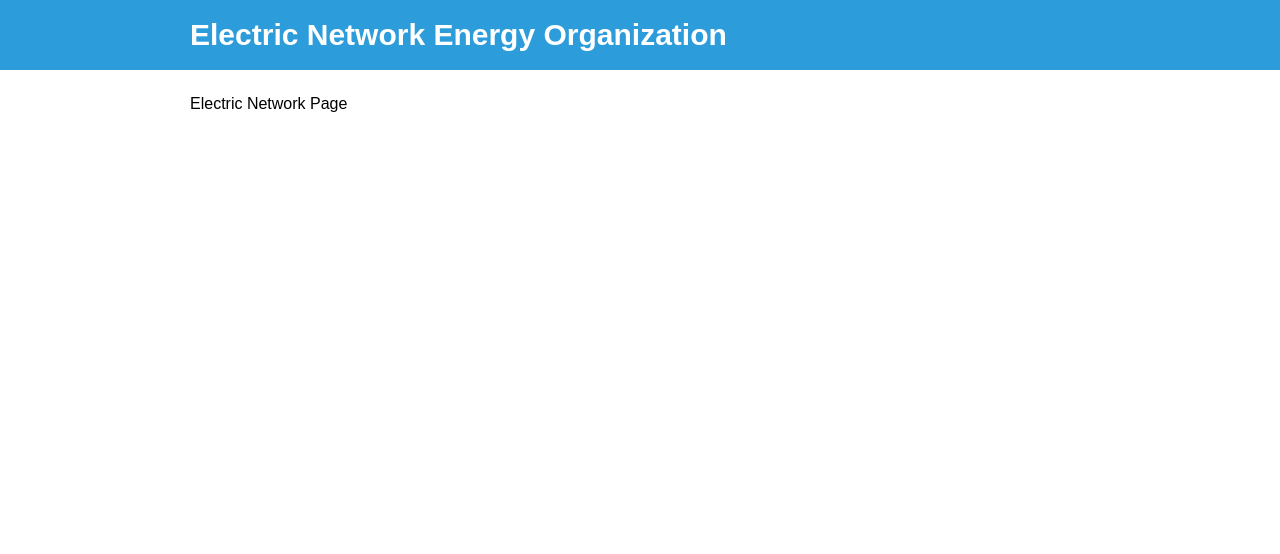
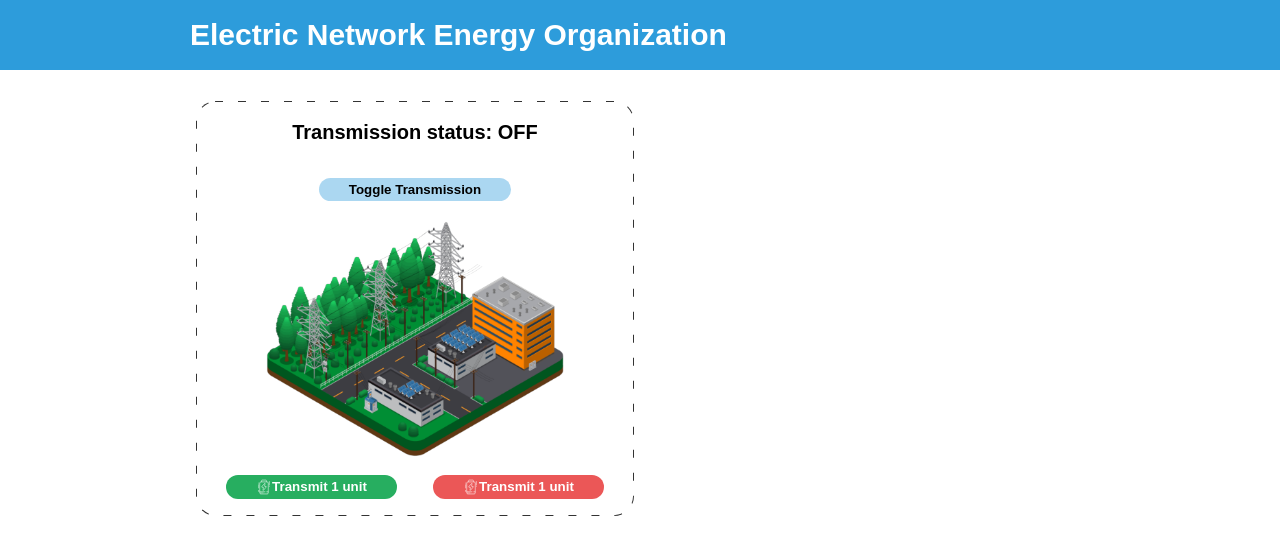
Before and after one commit to ander-db/Energy-Production-IoT-HF, a React (Create React App) app in the folder front-app/: page /electricnetwork in a window 1280 px wide. Shown: the top 554 px of the page. Built offline with nearby package versions, Linux system fonts and the light colour scheme; a web font is replaced by a local one.

Commit message:
Principals added

```diff
--- a/front-app/src/components/Principal.js
+++ b/front-app/src/components/Principal.js
@@ -3,11 +3,15 @@ import '../styles/Principal.css';
 function Principal(props) {
   return (
     <div className="principal-element">
-      <h2 id="principal-title">{props.principalTitle}: OFF</h2>
+      <h2 id="principal-title">{props.principalTitle} OFF</h2>
       <div id="principal-row-2">{props.children[0]}</div>
       <img id="principal-image" src={props.image} />
-      <div id="principal-row-4">{props.children[1]}</div>
-      {(props.row5) ? <div id="principal-row-5"></div> : ""}
+      {(props.row5) ?
+        <div className="principal-buttons">
+          {props.children[1]}
+          {props.children[2]}
+        </div> : props.children[1]}
+
     </div>
   );
 }
--- a/front-app/src/pages/ElectricNetwork.js
+++ b/front-app/src/pages/ElectricNetwork.js
@@ -1,10 +1,18 @@
 import Header from '../components/Header.js';
+import Principal from '../components/Principal.js';
+import Button from '../components/Button.js';
 
 function ElectricNetwork() {
   return (
     <>
       <Header Organization="Electric Network Energy Organization" background="--blue"/>
-      <div className="content"> Electric Network Page </div>
+      <div className="content">
+        <Principal principalTitle="Transmission status: " image="/electricNetwork.png" row5>
+          <Button message="Toggle Transmission" background="--blue-transparent" color="black"/>
+          <Button message="Transmit 1 unit" background="--green" color="white" energyIcon/>
+          <Button message="Transmit 1 unit" background="--red" color="white" energyIcon />
+        </Principal>
+      </div>
     </>
   );
 }
--- a/front-app/src/pages/NonRenewable.js
+++ b/front-app/src/pages/NonRenewable.js
@@ -1,11 +1,18 @@
 import Header from '../components/Header.js';
+import Principal from '../components/Principal.js';
+import Button from '../components/Button.js';
 
 
 function NonRenewable() {
   return (
     <>
-      <Header Organization="Non Renewable Energy Production Organization" background="--red"/>
-      <div className="content"> Nonrenewable Page </div>
+      <Header Organization="Non renewable Energy Production Organization" background="--red"/>
+      <div className="content">
+        <Principal principalTitle="Production status: " image="/nonrenewable.jpg">
+          <Button message="Toggle Production" background="--red-transparent" color="black"/>
+          <Button message="Generate 1 unit" background="--red" color="white" energyIcon/>
+        </Principal>
+      </div>
     </>
   );
 }
```
